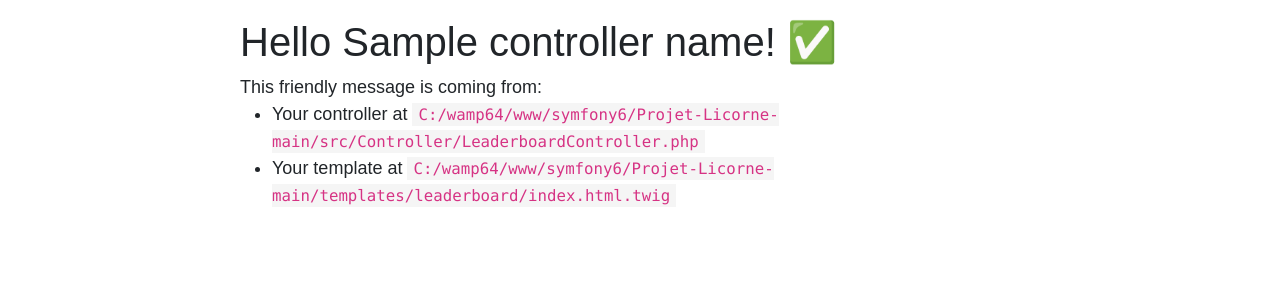
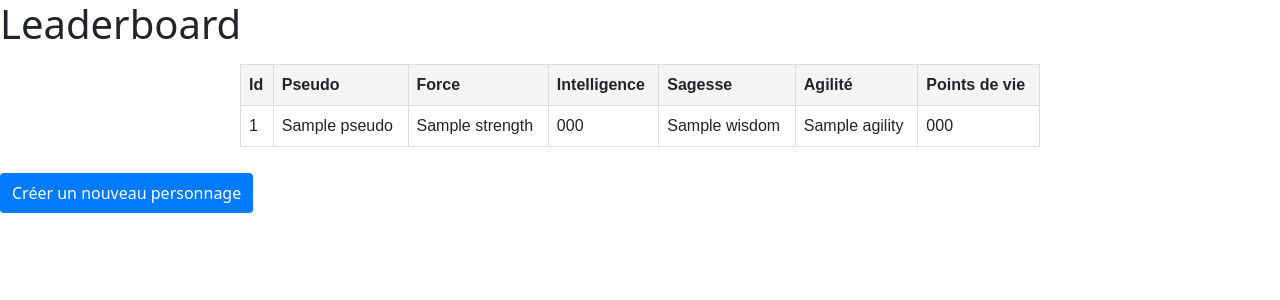
Before and after one commit to Eliastik-dev/projetSymfony, a Symfony app: template templates/leaderboard/index.html.twig in a window 1280 px wide. Shown: the top 300 px of the page. Run offline with Twig, Linux system fonts and the light colour scheme; the template is opened without the code that fills it: most values are stand-ins (such as "Sample title", 1, 10 or a date in 2020); some libraries are stand-ins or nearby versions.

Commit message:
modify leaderboard

```diff
--- a/templates/leaderboard/index.html.twig
+++ b/templates/leaderboard/index.html.twig
@@ -1,20 +1,79 @@
 {% extends 'base.html.twig' %}
 
-{% block title %}Hello LeaderboardController!{% endblock %}
+{% block title %}Leaderboard{% endblock %}
 
 {% block body %}
 <style>
-    .example-wrapper { margin: 1em auto; max-width: 800px; width: 95%; font: 18px/1.5 sans-serif; }
-    .example-wrapper code { background: #F5F5F5; padding: 2px 6px; }
+    .leaderboard-table {
+        margin: 1em auto;
+        max-width: 800px;
+        width: 95%;
+        font: 16px/1.5 sans-serif;
+        border-collapse: collapse;
+    }
+    .leaderboard-table th, .leaderboard-table td {
+        border: 1px solid #ddd;
+        padding: 8px;
+        text-align: left;
+    }
+    .leaderboard-table th {
+        background-color: #f4f4f4;
+        font-weight: bold;
+    }
+    .create-btn {
+        display: inline-block;
+        margin-top: 10px;
+        padding: 8px 12px;
+        background-color: #007bff;
+        color: #fff;
+        text-decoration: none;
+        border-radius: 4px;
+    }
+    .create-btn:hover {
+        background-color: #0056b3;
+    }
 </style>
 
-<div class="example-wrapper">
-    <h1>Hello {{ controller_name }}! ✅</h1>
+<div>
+    <h1>Leaderboard</h1>
 
-    This friendly message is coming from:
-    <ul>
-        <li>Your controller at <code>C:/wamp64/www/symfony6/Projet-Licorne-main/src/Controller/LeaderboardController.php</code></li>
-        <li>Your template at <code>C:/wamp64/www/symfony6/Projet-Licorne-main/templates/leaderboard/index.html.twig</code></li>
-    </ul>
+    <table class="leaderboard-table">
+        <thead>
+            <tr>
+                <th>Id</th>
+                <th>Pseudo</th>
+                <th>Force</th>
+                <th>Intelligence</th>
+                <th>Sagesse</th>
+                <th>Agilité</th>
+                <th>Points de vie</th>
+            </tr>
+        </thead>
+        <tbody>
+            {% for player in players %}
+                {% if player.race is not null %}
+                    <tr>
+                        <td>{{ player.id }}</td>
+                        <td>{{ player.pseudo }}</td>
+                        <td>{{ player.race.strength }}</td>
+                        <td>{{ player.race.intelligence }}</td>
+                        <td>{{ player.race.wisdom }}</td>
+                        <td>{{ player.race.agility }}</td>
+                        <td>{{ player.race.hp }}</td>
+                    </tr>
+                {% else %}
+                    <tr>
+                        <td colspan="7">Aucune statistique pour {{ player.pseudo }}</td>
+                    </tr>
+                {% endif %}
+            {% else %}
+                <tr>
+                    <td colspan="7">Aucun joueur trouvé</td>
+                </tr>
+            {% endfor %}
+        </tbody>
+    </table>
+
+    <a href="{{ path('app_player_new') }}" class="create-btn">Créer un nouveau personnage</a>
 </div>
 {% endblock %}
```
Also changed, not shown: src/Controller/LeaderboardController.php (+6 -5 lines).
